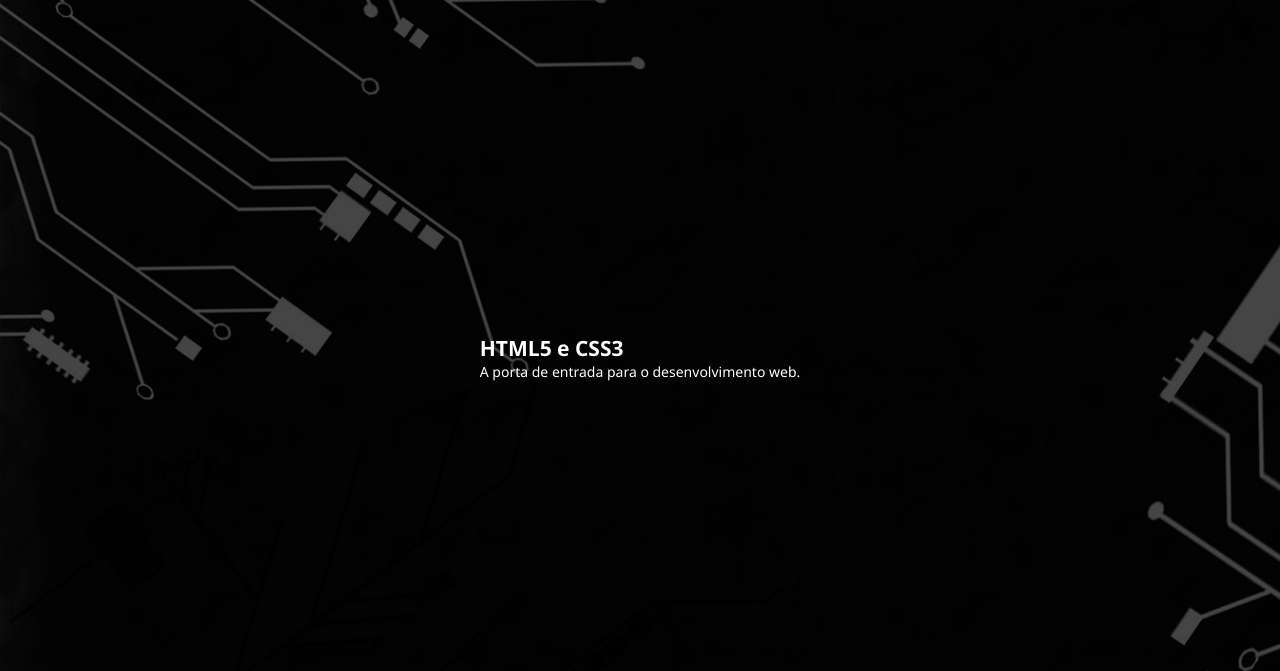
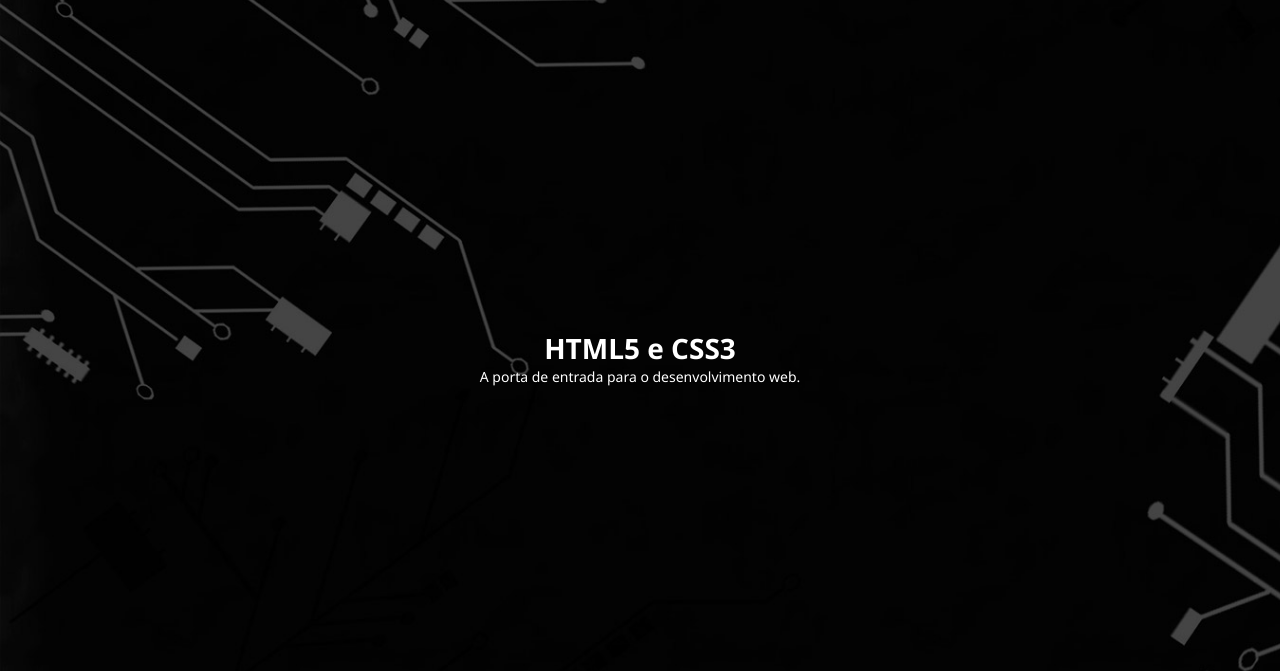
Before and after one commit to veronica-romano/simplicity-inicio, a plain HTML site: page index.html in a window 1280 px wide. Shown: the part 54-725 px from the top of the page. Drawn offline with Linux system fonts and the light colour scheme.

Commit message:
Update estilo.css

```diff
--- a/css/estilo.css
+++ b/css/estilo.css
@@ -94,4 +94,8 @@ h2 a{
     display: flex;
     justify-content: center;
     align-items: center;
+    text-align: center;
 }
+.destaque h2{
+    font-size: clamp(1.5em, 2em, 3em);
+}
```
